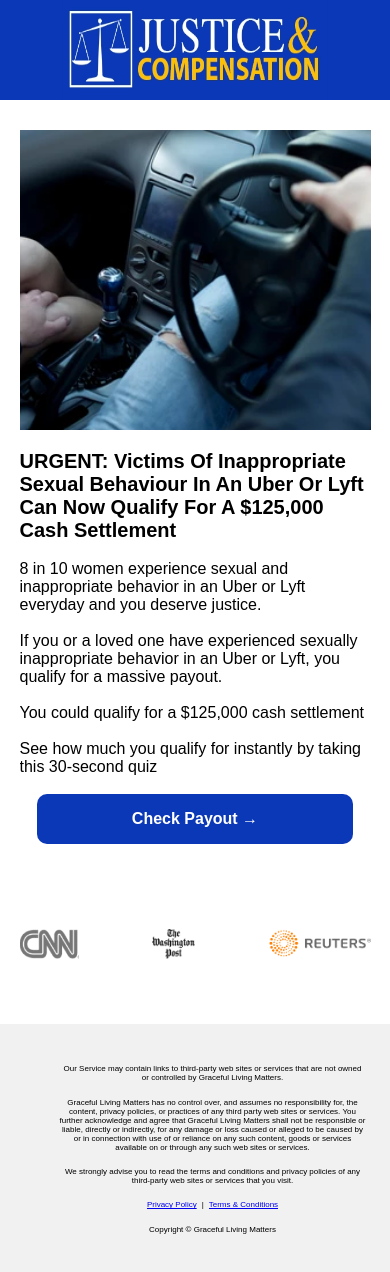
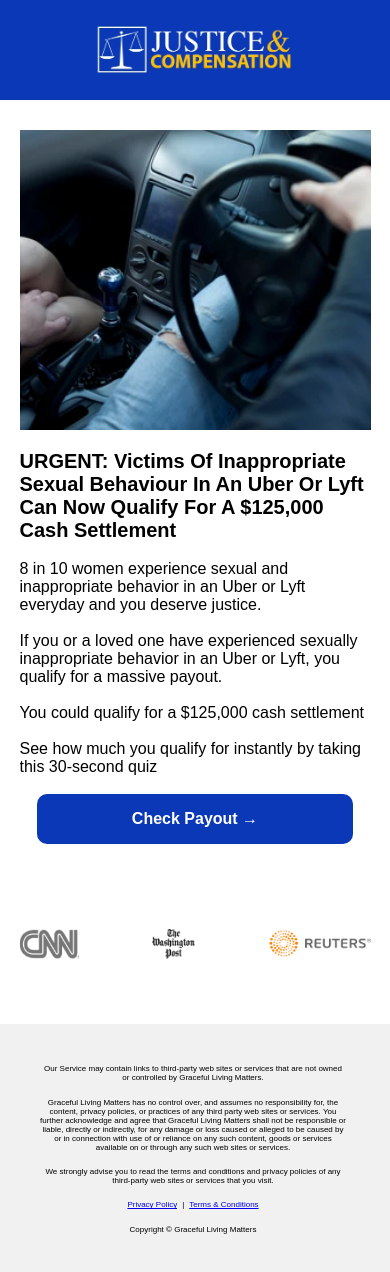
Before and after one commit to Riley-Hyrax/us-nb-rideshare-abused-img-v1, a plain HTML site: page index.html in a window 390 px wide. Drawn offline with Linux system fonts and the light colour scheme.

Commit message:
worked on footer

```diff
--- a/css/styles.css
+++ b/css/styles.css
@@ -115,6 +115,11 @@ body{
         .navbar{
             width: 100%;
             overflow: hidden;
+            align-items: center;
+        }
+        .navbar > img{
+            height: 60px;
+
         }
         .container-1{
             flex-direction: column;
@@ -161,5 +166,8 @@ body{
         .footer{
             font-size: 8px;
         }
-
+        .footer-text{
+            margin: auto;
+            margin-left: 5%;
+        }
     }
```
